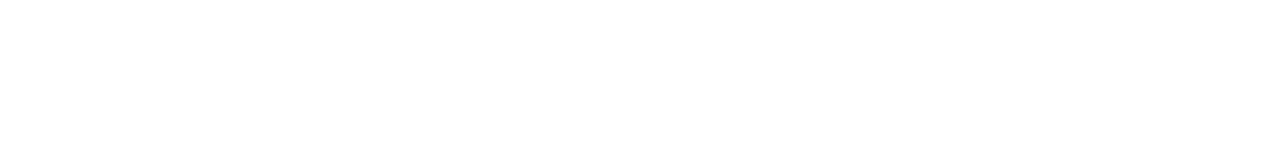
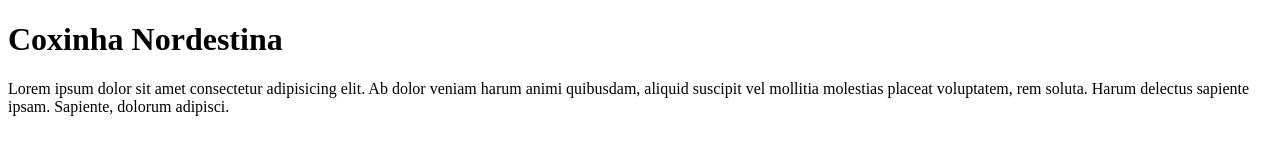
Before and after one commit to CarlosJunioor/javascript, a plain HTML site: page aula09/index.html in a window 1280 px wide. Drawn offline with Linux system fonts and the light colour scheme.

Commit message:
update index

```diff
--- a/aula09/index.html
+++ b/aula09/index.html
@@ -4,9 +4,20 @@
     <meta charset="UTF-8">
     <meta http-equiv="X-UA-Compatible" content="IE=edge">
     <meta name="viewport" content="width=device-width, initial-scale=1.0">
-    <title>Document</title>
+    <title>Coxinha Nordestina</title>
 </head>
 <body>
+    <header>
+
+    </header>
+    <main>
+        <h1>Coxinha Nordestina</h1>
+        <p>Lorem ipsum dolor sit amet consectetur adipisicing elit. Ab dolor veniam harum animi quibusdam, aliquid suscipit vel mollitia molestias placeat voluptatem, rem soluta. Harum delectus sapiente ipsam. Sapiente, dolorum adipisci.</p>
+    </main>
+
+    <footer>
+
+    </footer>
 
 </body>
 </html>
```
